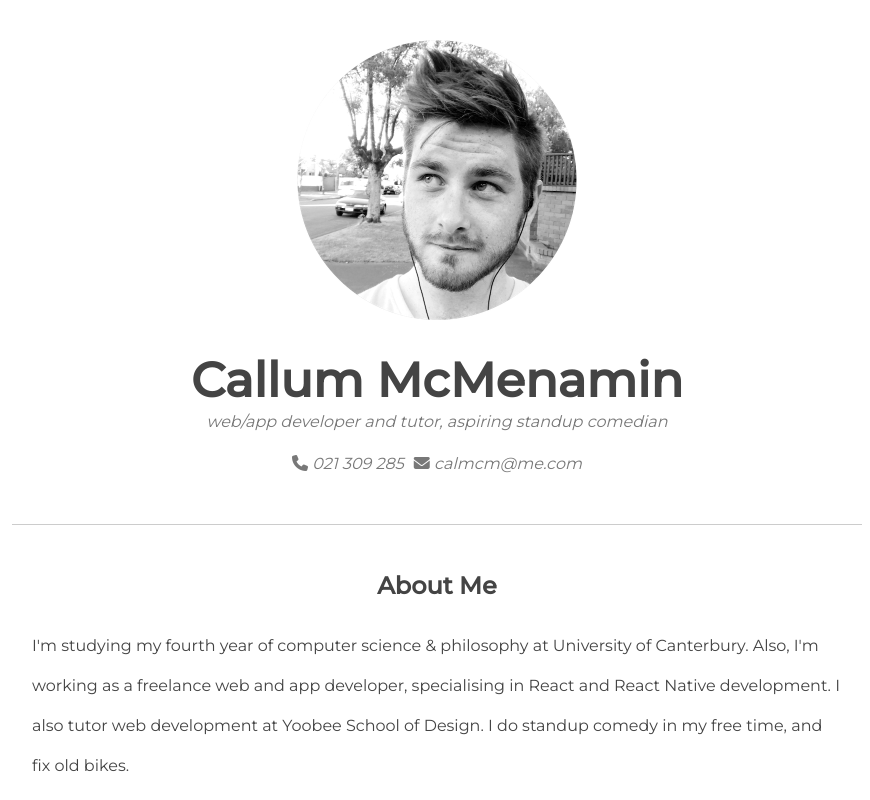
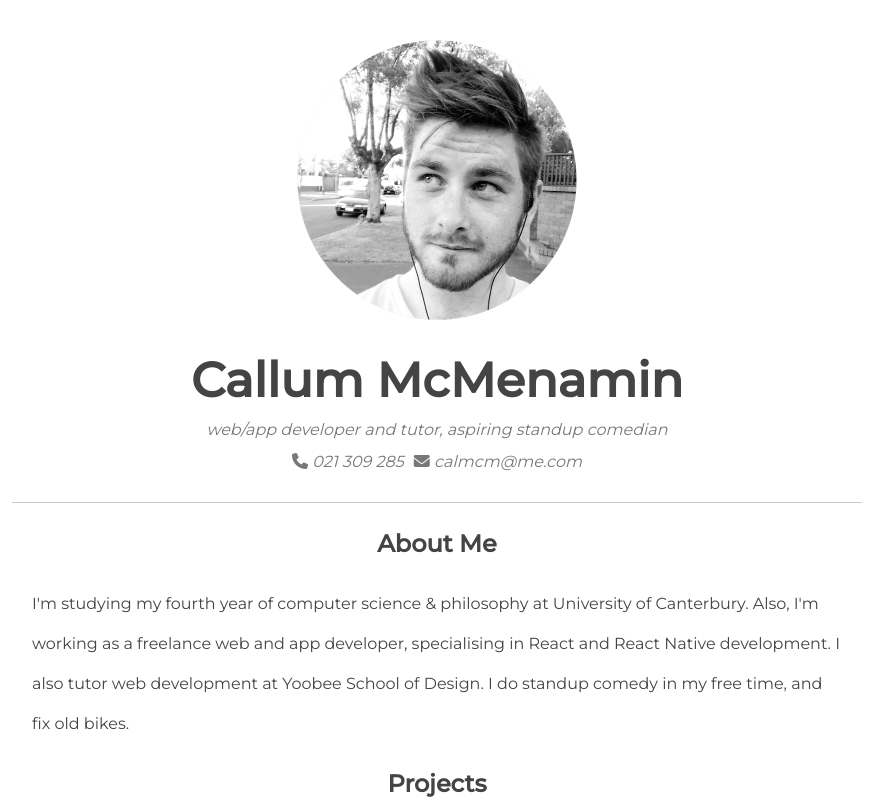
Before and after one commit to cmcmenamin/cmcmenamin.github.io, a plain HTML site: page index.html in a window 1280 px wide. Shown: the top 800 px of the page, without its empty margins (203-1073 px from the left). Drawn offline with Linux system fonts and the light colour scheme.

Commit message:
Fixed line-height issues

```diff
--- a/index.html
+++ b/index.html
@@ -19,7 +19,7 @@
 				<h1 id="name">
 					Callum McMenamin
 				</h1>
-				<p>
+				<p id="subtitle">
 					web/app developer and tutor, aspiring standup comedian
 				</p>
 				<p>
--- a/style.css
+++ b/style.css
@@ -46,6 +46,11 @@ header p {
 	margin-top: 2px;
 }
 
+#subtitle {
+	line-height: 20px;
+	margin: 20px 0px 0px 0px;
+}
+
 header span {
 	padding: 5px;
 }
@@ -78,8 +83,8 @@ hr {
     height: 1px;
     border: 0;
     border-top: 1px solid #ccc;
-    margin-top: 40px;
-    margin-bottom: 40px;
+    margin-top: 20px;
+    margin-bottom: 20px;
     padding: 0;
 }
 
@@ -92,7 +97,7 @@ p {
 code {
 	display: block;
 	text-align: center;
-	margin: 60px 0px 60px 0px;
+	margin: 20px 0px 20px 0px;
 	color: white;
 	background-color:#393939;
 	font-size: 15pt;
```
